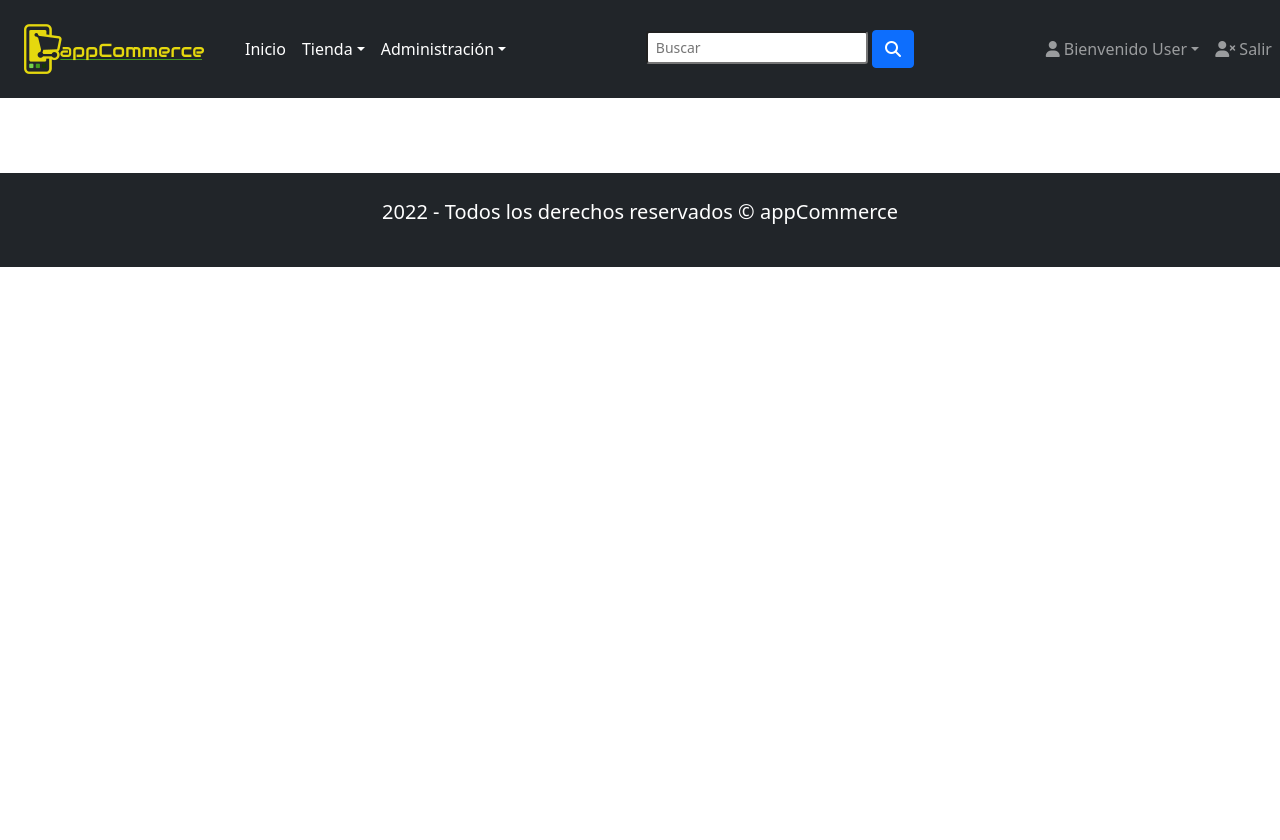
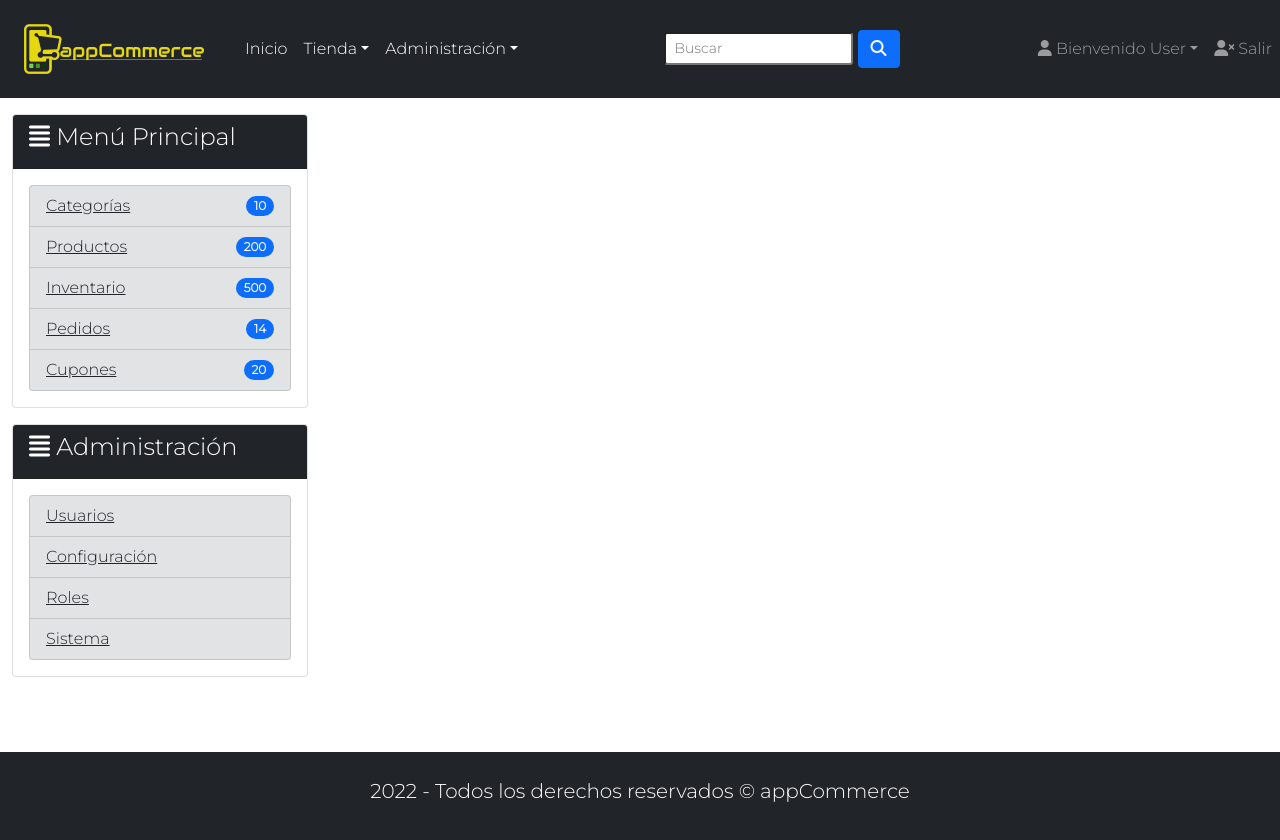
Before and after one commit to jt-96/adminApp-Mockup, a plain HTML site: page panel.html in a window 1280 px wide. Before the commit the page ends 800 px from the top, so only its background shows below. Drawn offline with nearby package versions, Linux system fonts and the light colour scheme.

Commit message:
added: new font, side menu

```diff
--- a/css/styles.css
+++ b/css/styles.css
@@ -1,3 +1,7 @@
+body {
+    font-family: 'Montserrat', sans-serif;
+}
+
 #main-footer {
     margin-top: 75px;
 }
--- a/panel.html
+++ b/panel.html
@@ -9,6 +9,11 @@
     <!-- Bootstrap CSS -->
     <link href="https://cdn.jsdelivr.net/npm/bootstrap@5.1.3/dist/css/bootstrap.min.css" rel="stylesheet"
         integrity="sha384-1BmE4kWBq78iYhFldvKuhfTAU6auU8tT94WrHftjDbrCEXSU1oBoqyl2QvZ6jIW3" crossorigin="anonymous">
+
+    <!-- Google Font -->
+    <link rel="preconnect" href="https://fonts.googleapis.com">
+    <link rel="preconnect" href="https://fonts.gstatic.com" crossorigin>
+    <link href="https://fonts.googleapis.com/css2?family=Montserrat:ital,wght@0,300;1,200&display=swap" rel="stylesheet">
 
     <!-- CSS -->
     <link rel="stylesheet" href="css/styles.css">
@@ -84,7 +89,80 @@
         </div>
     </nav>
 
+    <!-- Layout Principal -->
+    <div class="container-fluid mt-3">
+        <div class="row">
+            <!-- Layout de 3 Columnas -->
+            <div class="col-sm-12 col-md-3">
+                <!-- Menús Laterales -->
+                <div class="card">
+                    <div class="card-header bg-dark text-white">
+                        <h4><i class="fas fa-align-justify"></i> Menú Principal</h4>
+                    </div>
+                    <div class="card-body">
+                        <ul class="list-group">
+                            <li
+                                class="list-group-item list-group-item-secondary d-flex justify-content-between align-items-center">
+                                <a href="categorias.html" class="text-dark">Categorías</a>
+                                <span class="badge rounded-pill bg-primary">10</span>
+                            </li>
+                            <li
+                                class="list-group-item list-group-item-secondary d-flex justify-content-between align-items-center">
+                                <a href="productos.html" class="text-dark">Productos</a>
+                                <span class="badge rounded-pill bg-primary">200</span>
+                            </li>
+                            <li
+                                class="list-group-item list-group-item-secondary d-flex justify-content-between align-items-center">
+                                <a href="inventario.html" class="text-dark">Inventario</a>
+                                <span class="badge rounded-pill bg-primary">500</span>
+                            </li>
+                            <li
+                                class="list-group-item list-group-item-secondary d-flex justify-content-between align-items-center">
+                                <a href="pedidos.html" class="text-dark">Pedidos</a>
+                                <span class="badge rounded-pill bg-primary">14</span>
+                            </li>
+                            <li
+                                class="list-group-item list-group-item-secondary d-flex justify-content-between align-items-center">
+                                <a href="cupones.html" class="text-dark">Cupones</a>
+                                <span class="badge rounded-pill bg-primary">20</span>
+                            </li>
+                        </ul>
+                    </div>
+                </div>
 
+                <div class="card mt-3">
+                    <div class="card-header bg-dark text-white">
+                        <h4><i class="fas fa-align-justify"></i> Administración</h4>
+                    </div>
+                    <div class="card-body">
+                        <ul class="list-group">
+                            <li
+                                class="list-group-item list-group-item-secondary d-flex justify-content-between align-items-center">
+                                <a href="#" class="text-dark">Usuarios</a>
+                            </li>
+                            <li
+                                class="list-group-item list-group-item-secondary d-flex justify-content-between align-items-center">
+                                <a href="#" class="text-dark">Configuración</a>
+                            </li>
+                            <li
+                                class="list-group-item list-group-item-secondary d-flex justify-content-between align-items-center">
+                                <a href="#" class="text-dark">Roles</a>
+                            </li>
+                            <li
+                                class="list-group-item list-group-item-secondary d-flex justify-content-between align-items-center">
+                                <a href="#" class="text-dark">Sistema</a>
+                            </li>
+                        </ul>
+                    </div>
+                </div>
+            </div>
+
+            <!-- Layout de 3 Columnas -->
+            <div class="col-sm-12 col-md-9">
+                <!-- Panel y Tabla de Contenidos -->
+            </div>
+        </div>
+    </div>
 
     <!-- Footer -->
     <footer id="main-footer" class="bg-dark text-white p-4">
```
Also changed, not shown: index.html (+7 -1 lines).
